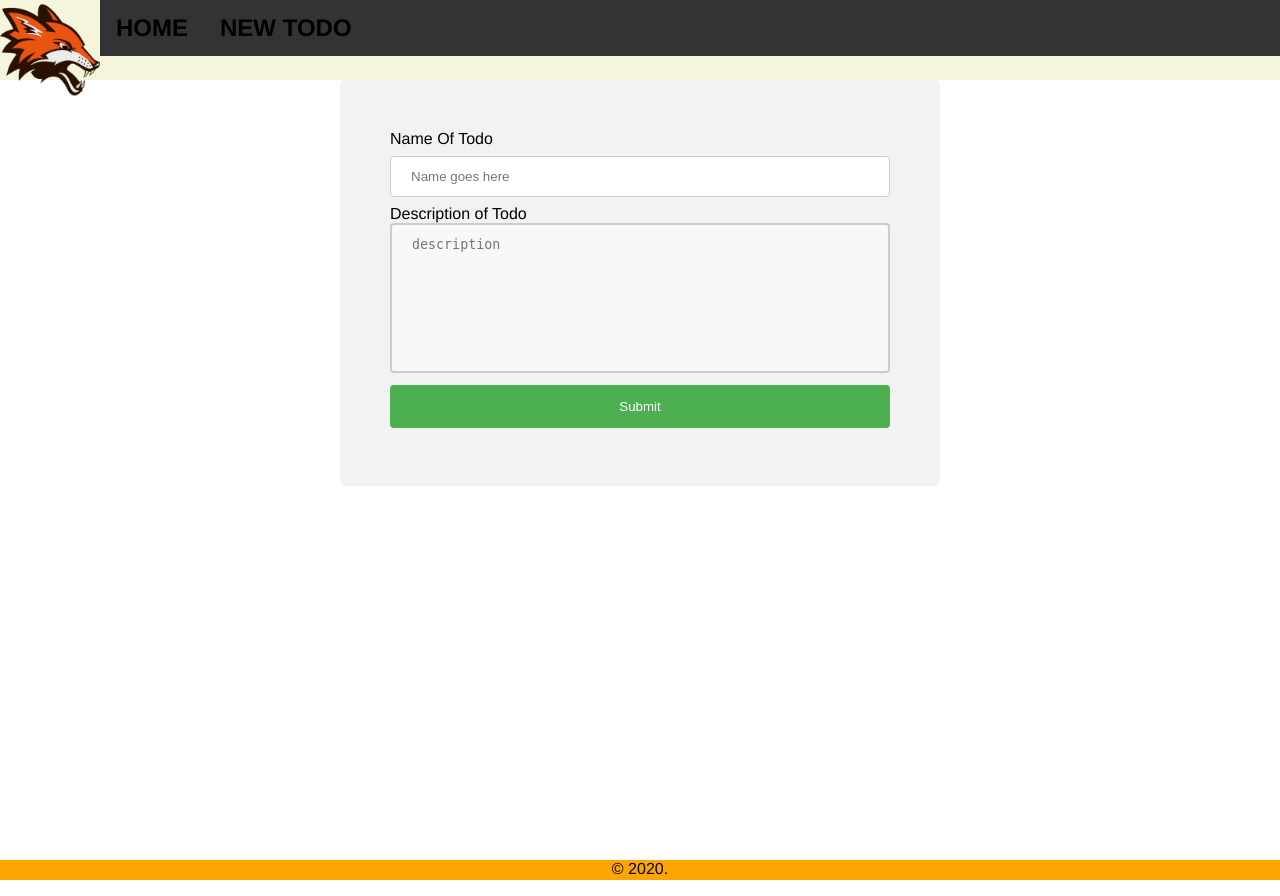
After one commit to KimychO/todo, a PHP site: page /todo/new in a window 1280 px wide. The commit adds this page. Run offline with PHP 8.4, Linux system fonts and the light colour scheme; a stand-in replaces the project's code that opens the database connection.

Commit message:
actions + forms p1

```diff
--- a/app/controllers/TodoController.php
+++ b/app/controllers/TodoController.php
@@ -42,4 +42,23 @@ class TodoController
         $this->_view->generate($data);
         return true;
     }
+
+    public function newAction()
+    {
+        $data['content'] = 'todo/edit';
+        $data['action'] = '/todo/save';
+        $this->_view->generate($data);
+
+        return true;
+    }
+
+    public function editAction()
+    {
+
+        $data['content'] = 'todo/edit';
+        $data['action'] = 'todo/save/';
+        $this->_view->generate($data);
+
+        return true;
+    }
 }
--- a/app/etc/config/routes.php
+++ b/app/etc/config/routes.php
@@ -1,5 +1,7 @@
 <?php
 return [
-    'todo/([0-9]+)' => 'todo/view/$1',
-    ''              => 'todo/list',
+    'todo/edit/([0-9]+)' => 'todo/edit/$1',
+    'todo/new'           => 'todo/new',
+    'todo/([0-9]+)'      => 'todo/view/$1',
+    ''                   => 'todo/list',
 ];
--- a/app/models/Todo.php
+++ b/app/models/Todo.php
@@ -33,4 +33,9 @@ class Todo
 
         return $result->fetch(PDO::FETCH_ASSOC);
     }
+
+    public function addTodo()
+    {
+//        $result = Db::getDb()->query("INSERT INTO `$this->_table` VALUES `id` = '$id'");
+    }
 }
--- a/app/templates/header.phtml
+++ b/app/templates/header.phtml
@@ -2,5 +2,8 @@
     <a href="/"><img src="/images/logo-header.png" alt=""></a>
 </div>
 <div class="navigation">
-    <a href="/">Home</a>
+    <ul>
+        <li><a href="/">Home</a></li>
+        <li><a href="/todo/new">New Todo</a></li>
+    </ul>
 </div>
--- a/app/templates/index.phtml
+++ b/app/templates/index.phtml
@@ -5,6 +5,7 @@
     <title>To-dos List</title>
     <link rel="icon" href="/images/favicon.ico" type="image/x-icon"/>
     <link rel="stylesheet" href="/css/main.css">
+    <link rel="stylesheet" href="/css/form.css">
     <script type="text/javascript" src="/js/main.js"></script>
 </head>
 <body>
--- /dev/null
+++ b/app/templates/todo/edit.phtml
@@ -0,0 +1,12 @@
+<div class="edit-form">
+    <form action="<?php /** @noinspection PhpUndefinedVariableInspection */
+    echo $action ?>" method="post">
+        <label for="name">Name Of Todo</label>
+        <input type="text" name="name" placeholder="Name goes here"/>
+
+        <label for="description">Description of Todo</label>
+        <textarea name="description" id="" cols="200" rows="10" placeholder="description"></textarea>
+
+        <input type="submit" value="Submit">
+    </form>
+</div>
--- /dev/null
+++ b/css/form.css
@@ -0,0 +1,43 @@
+.edit-form input[type=text], select {
+    width: 100%;
+    padding: 12px 20px;
+    margin: 8px 0;
+    display: inline-block;
+    border: 1px solid #ccc;
+    border-radius: 4px;
+    box-sizing: border-box;
+}
+
+.edit-form input[type=submit] {
+    width: 100%;
+    background-color: #4CAF50;
+    color: white;
+    padding: 14px 20px;
+    margin: 8px 0;
+    border: none;
+    border-radius: 4px;
+    cursor: pointer;
+}
+
+.edit-form textarea {
+    width: 100%;
+    height: 150px;
+    padding: 12px 20px;
+    box-sizing: border-box;
+    border: 2px solid #ccc;
+    border-radius: 4px;
+    background-color: #f8f8f8;
+    resize: none;
+}
+
+.edit-form input[type=submit]:hover {
+    background-color: #45a049;
+}
+
+div.edit-form {
+    margin: auto;
+    border-radius: 5px;
+    width: 500px;
+    background-color: #f2f2f2;
+    padding: 50px;
+}
--- a/css/main.css
+++ b/css/main.css
@@ -1,23 +1,42 @@
+/* HEADER BEGIN */
 body div.header div.logo img {
     height: 100px;
     width: auto;
     float: left
 }
 
-body div.header div.navigation {
-    background: burlywood;
-    text-align: -webkit-center;
-    height: 50px;
-    width: 100px;
-    float: left
+.header ul {
+    list-style-type: none;
+    margin: 0;
+    padding: 0;
+    overflow: hidden;
+    background-color: #333;
 }
 
-body div.header div.navigation a {
-    position: relative;
+.header li {
+    float: left;
+}
+
+.header li a {
+    display: block;
+    color: white;
+    text-align: center;
+    padding: 14px 16px;
+    text-decoration: none;
+}
+
+/* Change the link color to #111 (black) on hover */
+li a:hover {
+    background-color: #111;
+}
+
+.header .navigation a {
+    position: inherit;
     top: 20%;
     font-size: 150%;
     font-weight: bolder;
     text-transform: uppercase;
+    float: left;
 }
 
 body div.header div.navigation a:link {
@@ -32,29 +51,63 @@ body div.header div.navigation a:visited {
 
 body div.header {
     margin: 0;
-    padding: 10px;
     background: beige;
     width: 100%;
-    height: 50px;
+    height: 80px;
 }
 
-body div.footer {
+/* HEADER END */
+
+body {
+    position: relative;
+    margin: 0;
+    padding-bottom: 6rem;
+    min-height: 100%;
+    font-family: "Helvetica Neue", Arial, sans-serif;
+}
+
+div.content .todo {
+    background: azure;
+    margin: 50px;
+    padding: 5px;
+    border-bottom-width: thick;
+    border-bottom-style: dashed;
+    border-bottom-color: brown;
+}
+
+* {
+    margin: 0;
+    padding: 0;
+}
+
+html,
+body {
+    height: 100%;
+}
+
+.content {
+    box-sizing: border-box;
+    min-height: 100%;
+    padding-bottom: 90px;
+}
+
+.page-header {
+    margin-left: 180px;
+    box-shadow: -4px -2px 13px 3px #d09a1f;
+    background-color: #FF9800;
+    color: #795548;
+    border-style: double;
+    width: 700px;
+}
+
+/* FOOTER BEGIN*/
+.footer {
     background-color: orange;
     position: absolute;
     text-align: center;
-    left: 0;
-    bottom: 0;
     height: 20px;
     width: 100%;
-    overflow: hidden;
+    margin-top: -20px;
 }
 
-div.content {
-    margin: 50px;
-}
-
-div.content .todo {
-    border-style: double;
-    margin: 10px;
-    padding: 5px
-}
+/* FOOTER END*/
```
Also changed, not shown: app/models/Connector.php (deleted, +0 -24 lines), app/templates/todo/list.phtml (+8 -4 lines), images/logo-header.png (added).
